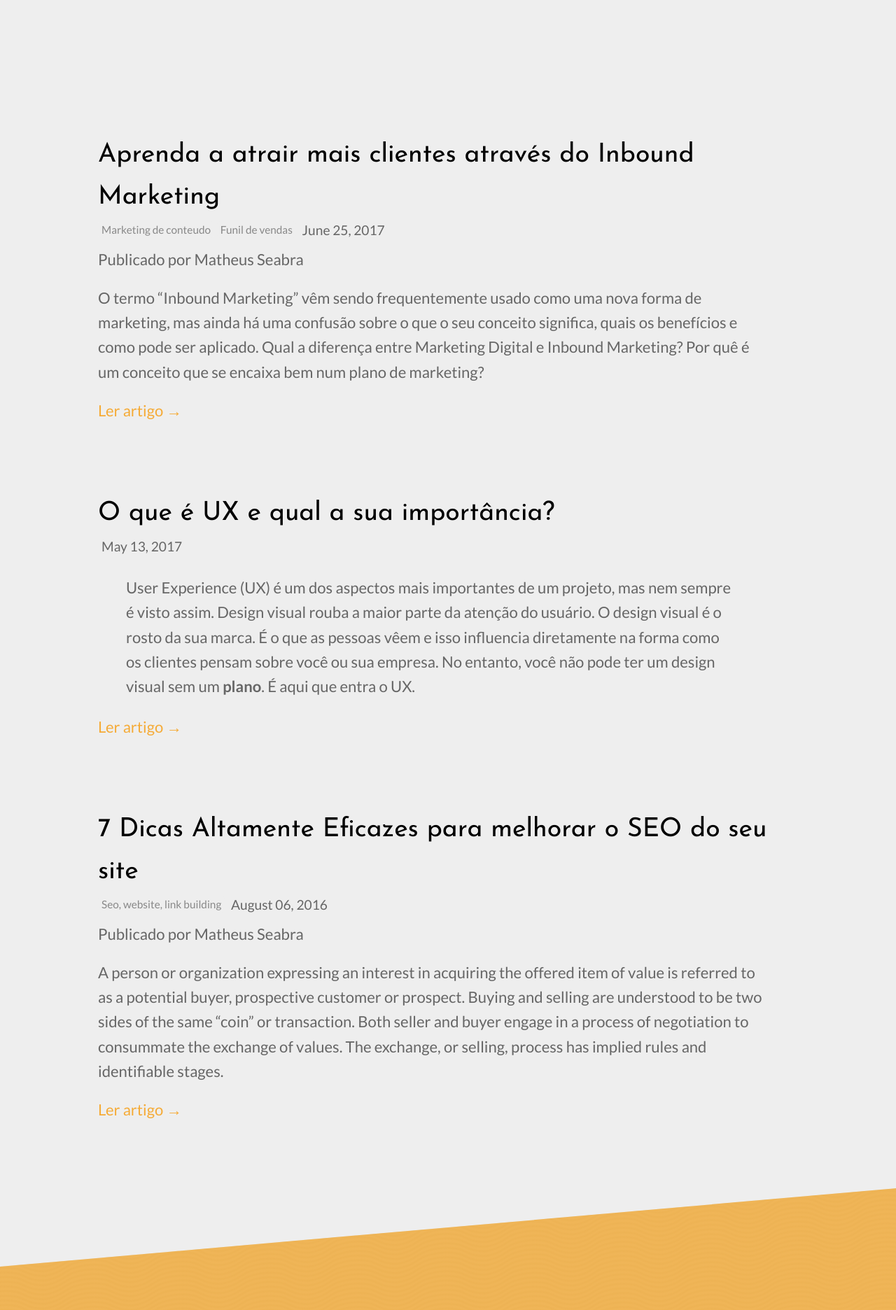
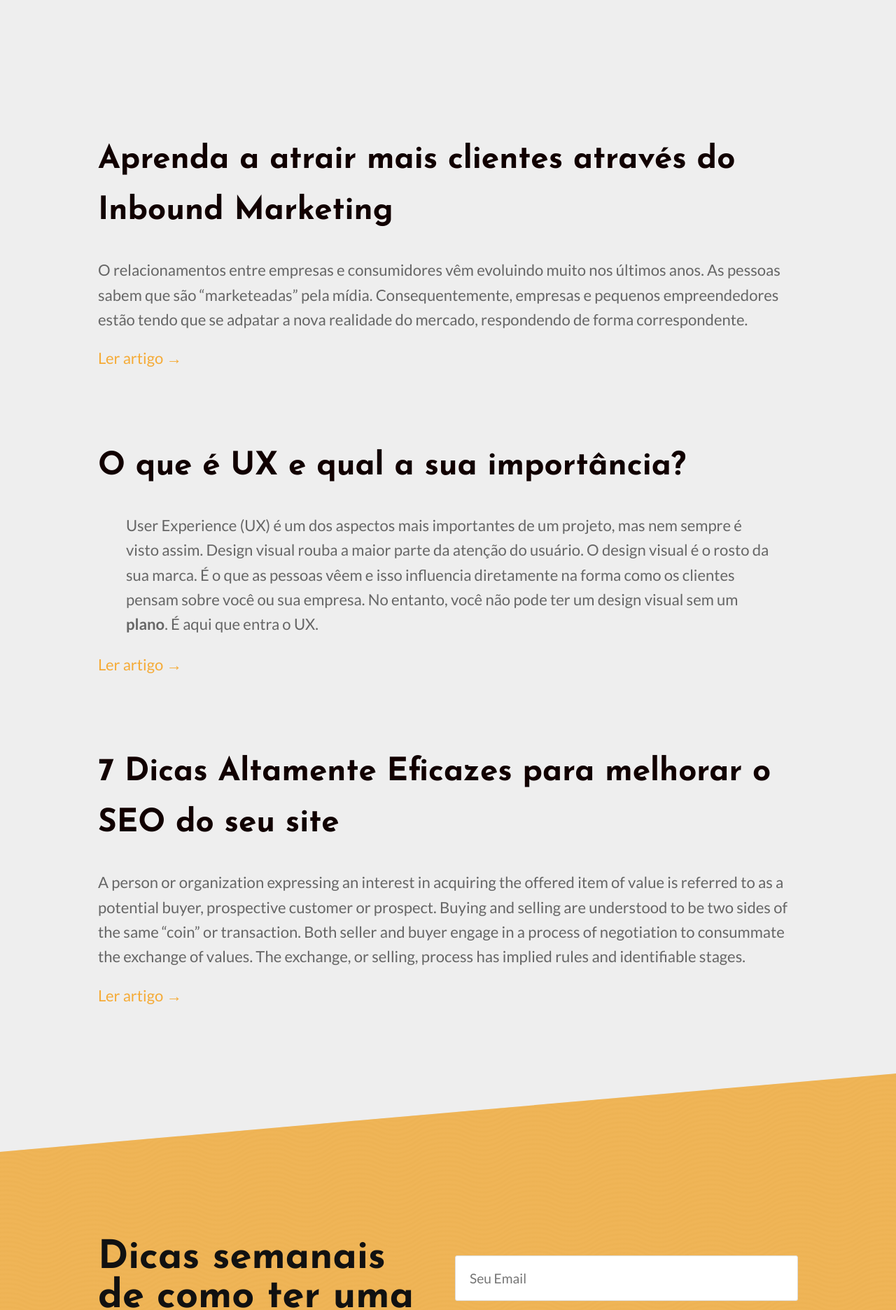
Before and after one commit to jeffklister/urban, a Jekyll site: the page built from blog/index.html, in a window 1280 px wide. Shown: the part 498-2370 px from the top of the page at 70% size. Built offline with Jekyll 4.4.1, drawn with Linux system fonts in a browser that asks for light colours; the list of posts is cut into pages by our own code.

Commit message:
blog post inbound part 3

```diff
--- a/_includes/post-summary.html
+++ b/_includes/post-summary.html
@@ -1,6 +1,7 @@
-<h3><a href="{{ site.baseurl }}{{ include.post.url }}">{{ include.post.title }}</a></h3>
-{% include post-title.html post=post %}
+
+
 <div class="post-content">
+	<h2><a href="{{ site.baseurl }}{{ include.post.url }}">{{ include.post.title }}</a></h2>
 	{{ include.post.excerpt }}
 	<p><a href="{{ site.baseurl }}{{ include.post.url }}">Ler artigo  &rarr;</a></p>
 </div>
--- a/_includes/post-title.html
+++ b/_includes/post-title.html
@@ -1,14 +1,15 @@
 <p class="post-details">
-	{% for category in include.post.categories %}
-		<span class="blog-filter">
-			<a href="{{ site.baseurl }}/category/{{ category | slugify }}/">{{ category | capitalize }}</a>
-		</span>
-	{% endfor %}
+
+	{% if include.post.author_staff_member %}
+  Publicado por {{include.post.author_staff_member}}
+  {% endif %}
+
 	<span class="post-date">{{ include.post.date | date: "%B %d, %Y" }}</span>
 
-</p> <p>
+</p>
 
-  {% if include.post.author_staff_member %}
-  Publicado por {{include.post.author_staff_member}}
-  {% endif %}
-</p>
+{% for category in include.post.categories %}
+	<span class="blog-filter">
+		<a href="{{ site.baseurl }}/category/{{ category | slugify }}/">{{ category | capitalize }}</a>
+	</span>
+{% endfor %}
--- a/_posts/2017-06-25-inbound-marketing.md
+++ b/_posts/2017-06-25-inbound-marketing.md
@@ -7,36 +7,42 @@
 show_comments: true
 ---
 
+O relacionamentos entre empresas e consumidores vêm evoluindo muito nos últimos anos. As pessoas sabem que são "marketeadas" pela mídia. Consequentemente, empresas e pequenos empreendedores estão tendo que se adpatar a nova realidade do mercado, respondendo de forma correspondente.
 
-O termo "Inbound Marketing" vêm sendo frequentemente usado como uma nova forma de marketing, mas ainda há uma confusão sobre o que o seu conceito significa, quais os benefícios e como pode ser aplicado. Qual a diferença entre Marketing Digital e Inbound Marketing? Por quê é um conceito que se encaixa bem num plano de marketing?
-
-O relacionamentos entre empresas e consumidores vêm evoluindo muito nos últimos anos. As pessoas sabem que são "marketeadas" pela mídia. Consequentemente, empresas e pequenos empreendedores estão tendo que se adpatar a nova realidade do mercado, respondendo de forma correspondente.
+O termo "Inbound Marketing" vêm sendo frequentemente usado como uma nova forma de Marketing, mas ainda há uma confusão sobre o que o seu conceito significa, quais os benefícios e como pode ser aplicado.
 
 Pondo de forma simples, o objetivo do Inbound Marketing é ter o seu negócio achado por seu público por meio da criação de conteúdo educativo que seja relevante para a sua audiência.
 
-Enquanto posssa parecer um conceito simples de ser entendido, é duro de colocar em prática. Nesse post, vamos explorar mais sobre o que é o jeito Inbound, como funciona e maneiras de como implementar esse tipo de marketing no seu negócio.
+Enquanto possa parecer um conceito simples de ser entendido, colocar em prática exige planejamento, compromisso e consistência.
 
+Nesse post, vamos explorar mais sobre o que é o Inbound Marketing, como funciona e maneiras de como implementar esse tipo de marketing no seu negócio.
+
+<!-- Desde o lançamento do livro "Inbound Marketing: seja encontrado usando o Google, mídias sociais e blogs”, de Brian Halligan e Dharmesh Shah. O Inbound Marketing conquistou seu lugar na comunidade empreendedora, e todos os dias cada vez mais empresas e pequenos negócios estão utilizando essa nova forma de Marketing para se posicionarem como autoridade na indústria, atrair mais clientes e gerar mais resultados. -->
 
 Vamos lá?
 
-![Conteúdo Único e exclusivo]({{ site.baseurl }}/images/inbound-marketing.jpg)
 
 # O que é Inbound Marketing?
 
 <br>
 
 
-Essencialmente, inbound marketing é fazer com que seu negócio seja encontrado
-pelo seu público, torná-los uma a lead usando o marketing digital, para que então depois leads virem clientes.
+Essencialmente, Inbound Marketing é fazer com que seu negócio seja encontrado
+pelo seu público, para que então você os guie para torná-los uma lead, para que então depois de leads virem clientes.
 
-O inbound marketing foca em ganhar a atenção e confiança das pessoas,
-por meio da criação de conteúdo que realmente eduque e seja compartilhado entre o seu público,
-gerando conversas interessantes entre pessoas.
+A abordagem Inbound foca em ganhar a atenção e confiança das pessoas,
+por meio da criação de conteúdo que realmente eduque e seja compartilhado entre o seu público, resultando em um interesse
+natural das pessoas pelo seu produto ou serviço.
 
-É uma abordagem que vai justamente contra a forma de Marketing tradicional, chamado também de "Outbound Marketing". Onde a mensagem é única para todos e há pouco envolvimento individual.
+É uma abordagem que vai justamente contra a forma de Marketing tradicional, chamada também de "Outbound Marketing",
+onde a mensagem é única para todos e há pouco envolvimento individual.
 
-Devido as mudanças no mercado, o Inbound Marketing se provou um método eficiente para conectar empreendedores e consumidores. Separei alguns pontos importantes entre essas duas formas de marketing, pra deixar claro a diferença entre elas:
+Devido as mudanças no mercado, o Inbound Marketing se provou um método eficiente para se tornar autoridade dentro de um mercado,
+atrair mais clientes e gerar mais resultados.
 
+Para deixar claro as diferenças entre essas duas formas de Marketing, separei aqui as principais diferenças:
+
+<br>
 
 ## Outbound: a forma tradicional
 
@@ -161,12 +167,21 @@
 
 ## 3. Fechar
 
-Nessa etapa, seus vistantes já tem noção do seu negócio e de seus serviços, porém
-a maioria das leads ainda não estão prontas para adquirir seus produtos ou serviços.
+Nessa etapa, seus vistantes já tem noção do seu negócio e de produtos ou serviços, porém
+a maioria dessas leads ainda não estão prontas para adquirir seus produtos ou serviços ainda.
 
-Fazendo uso de algumas ferramentas, podemos avançar nosso público pelo fúnil de vendas,
-checando que estamos fechando vendas com os clientes certos na hor certa.
+Fazendo uso de algumas ferramentas de marketing, podemos avançar nosso público pelo fúnil de vendas,
+checando que estamos fechando vendas com os cliente certo na hora certa, algumas dessas ferramentas são:
 
+- Pontuação de leads
+
+- Segmentação de leads: segmentar listas de e-emails coletados automaticamente para se relacionar com grupos específico
+
+- Nutrição de leads: continue os informando educando até o fim do fúnil de vendas
+
+- Email Marketing:
+
+- Integração com CRM
 
 ## 4. Engajar
 
--- a/_sass/blog.scss
+++ b/_sass/blog.scss
@@ -8,23 +8,24 @@
 }
 
 .blog-post {
-	h3 {
-		margin: 0;
+	h2 {
+
 		a {
-			color: #000;
+			color: #100;
 			text-decoration: none;
-			font-weight: normal;
 			font-size: 1.3em;
 		}
 	}
 
 	h2 {
+		color: #100;
+		font-weight: 700;
 		text-align: left;
 	}
 
 	.post-details {
-		margin: 5px 0;
-		font-size: 1.2rem;
+			margin: 5px 0;
+			font-size: 1.2rem;
 
 		.blog-filter {
 			display: inline-block;
@@ -54,7 +55,6 @@
 	}
 
 	.post-content {
-		max-width: 95%;
 		.button {
 			margin: 30px 0 0 0;
 		}
@@ -67,13 +67,14 @@
 
 .blog-filter {
 	text-align: center;
+	color: #F5AB37;
 
 	a {
-		background: #eee;
-		padding: 3px 5px;
-		font-size: .8em;
+		background: #100;
+		padding: 4px 7px;
+		font-size: 1em;
 		border-radius: 5px;
-		color: #888;
+		color: #F5AB37;
 		transition: .2s ease-in-out;
 
 		&:hover {
--- a/_sass/layout.scss
+++ b/_sass/layout.scss
@@ -1,6 +1,5 @@
 .container,
 .text-container {
-
 	margin: 0 auto;
 	position: relative;
 	padding: 0 20px;
@@ -10,12 +9,14 @@
 .text-center {
 	text-align: center;
 }
+
 .text-container {
-
+	min-width: 300px;
 	max-width: 1000px;
 }
 
 .container {
+	min-width: 300px;
 	max-width: 1000px;
 }
 
@@ -100,10 +101,6 @@
 			color: #111;
 		}
 
-		a:not(.button) {
-			color: #111;
-			font-style: italic;
-		}
 	}
 
 	&.hero2 {
```
Also changed, not shown: _posts/2017-06-20-importancia-ux.md (+8 -11 lines).
